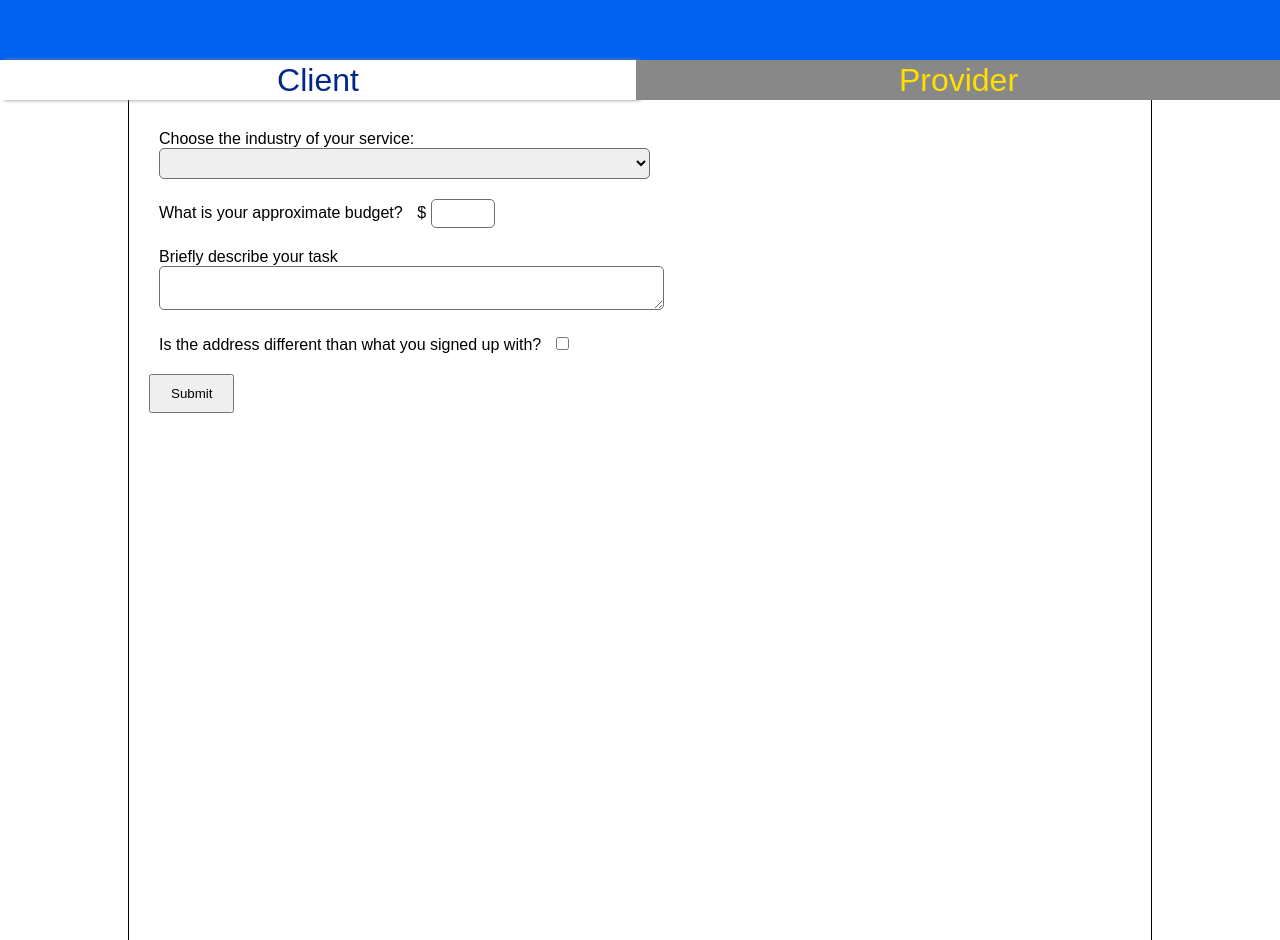
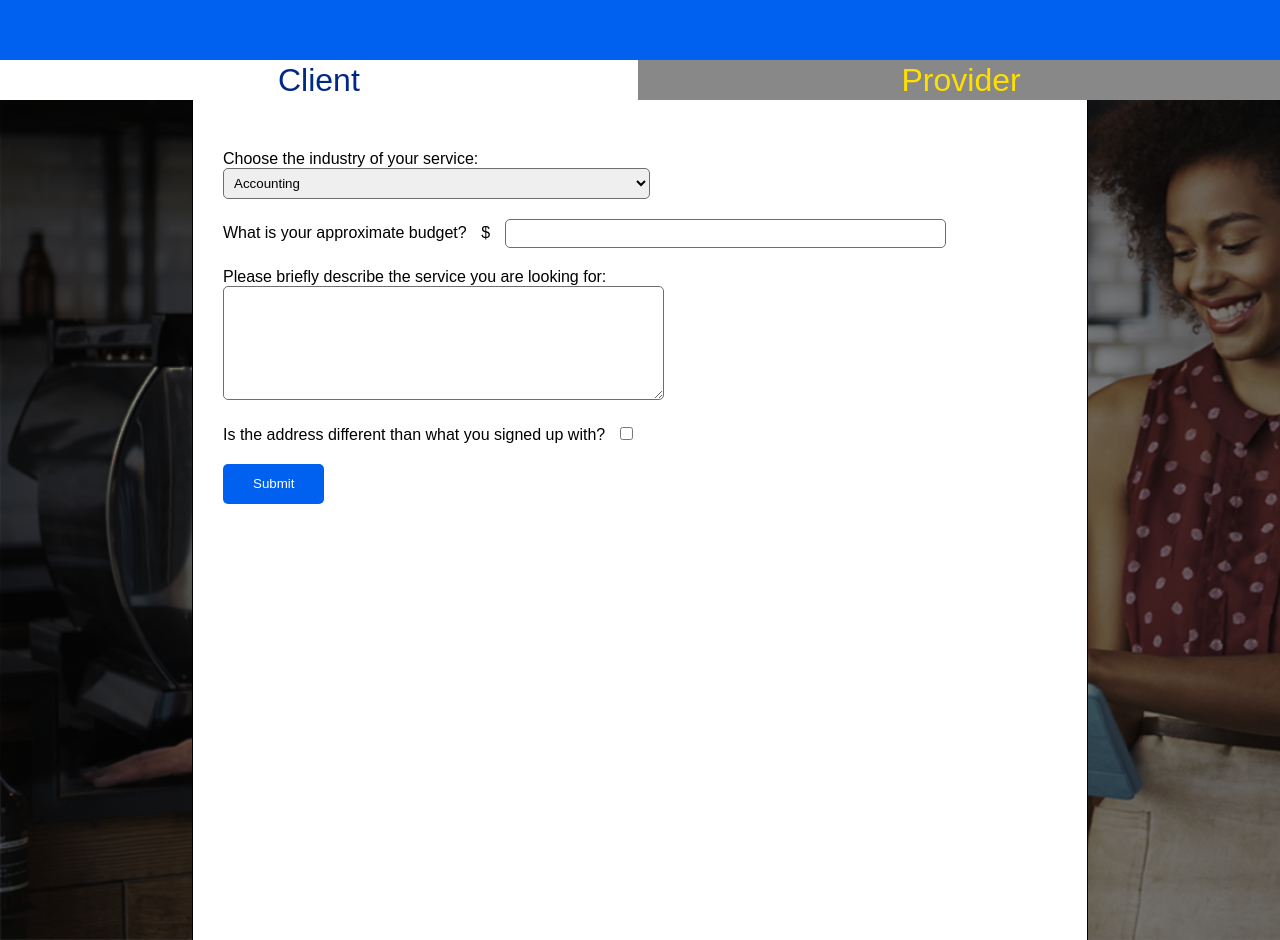
Before and after one commit to dannygosain1/RBC-Serve, a Flask app: template templates/main.html in a window 1280 px wide. Run offline with Flask 2, Linux system fonts and the light colour scheme; the template is opened without the code that fills it, so the values that code supplies are empty; some libraries are stand-ins or nearby versions.

Commit message:
new UI changes

```diff
--- a/static/css/main.css
+++ b/static/css/main.css
@@ -1,14 +1,14 @@
 body{
 	margin: 0;
 	padding: 0;
-
 	font-family: Arial, Helvetica, sans-serif;
+	background-color: #000;
+	background: url(../../images/start_small.png);
+	background-repeat: no-repeat;
+	background-size: auto 100%;
 }
 .hidden-content {
 	display: none;
-}
-.shown-content {
-	display: block;
 }
 
 header {
@@ -17,6 +17,7 @@ header {
 }
 .nav-bar {
 	width: 100%;
+
 	height: 40px;
 }
 ul {
@@ -27,25 +28,21 @@ ul {
 }
 .nav-bar li {
 	display: inline-block;
-	list-style: none;
-	width: calc(50% - 4px);
+	width: calc(50% - 2.25px);
 	text-align: center;
 	height: 40px;
 	line-height: 40px;
 	font-size: 2.0em;
-}
-.nav-bar .inactive {
 	color: #FEDF01;
 }
 .nav-bar .active {
 	color: #002888;
 	background-color: #fff;
-  box-shadow: 4px 0px 4px #888888;
 }
 
 .container {
 	padding: 20px;
-	margin: 0 10%;
+	margin: 0 15%;
 	min-width: 764px;
 	background-color: #fff;
 	height: 100vh;
@@ -71,6 +68,9 @@ input, textarea, select {
 	min-width: 300px;
 	width: 50%;
 }
+textarea {
+	min-height:	100px;
+}
 #moneyoffered {
 	margin-left: 0;
 	width: 50px;
@@ -80,6 +80,12 @@ input, textarea, select {
 	width: auto;
 	min-width: 0;
 }
-#submitpost {
-	padding: 10px 20px;
+form button {
+	background-color: #0060f0;
+	color: #fff;
+	padding: 10px 30px;
+	border: none;
+	border-radius: 5px;
+	margin-left: 10px;
+	line-height: 20px;
 }
--- a/static/js/main.js
+++ b/static/js/main.js
@@ -1,3 +1,61 @@
 $(document).ready(function() {
 
+	var clienttab = $("#client"),
+			providertab = $("#provider"),
+	    clientpage = $("#client-page"),
+	    providerpage = $("#provider-page"),
+	    diffaddress = $("#diffaddress"),
+	    submitpost = $("#submitpost"),
+	    submitsearch = $("submitsearch");
+
+	clienttab.click(function() {
+		if(clientpage.hasClass("hidden-content")) {
+			clienttab.addClass("active");
+			providertab.removeClass("active");
+			clientpage.removeClass("hidden-content");
+			providerpage.addClass("hidden-content");
+		}
+	});
+	providertab.click(function() {
+		if(providerpage.hasClass("hidden-content")) {
+			providertab.addClass("active");
+			clienttab.removeClass("active");
+			providerpage.removeClass("hidden-content");
+			clientpage.addClass("hidden-content");
+		}
+	});
+	diffaddress.click(function() {
+		let addressfields = $("#addressfields")
+		if(addressfields.hasClass("hidden-content")) {
+			addressfields.removeClass("hidden-content");
+		}	else {
+			addressfields.addClass("hidden-content");
+		}
+	});
+
+	submitpost.click(function() {
+		let	formdata = {
+					service : $("#servicelist").val(),
+					budget : $("#budget").val(),
+					description : $("#description").val()
+				},
+				diffaddress = $("#diffaddress").val();
+		if(diffaddress) {
+			formdata["diffaddress"] = true;
+			formdata["streetaddress"] = $("#streetaddress").val();
+			formdata["cityaddress"] = $("#cityaddress").val();
+			formdata["provinceaddress"] = $("#provinceaddress").val();
+			formdata["postaladdress"] = $("#postaladdress").val();
+		} else {
+			formdata["diffaddress"] = false;
+		}
+
+		$.post("/api/create_post", formdata, function(data, status){
+			if (status == "success") {
+				$("#submit-status").innerHTML = "Submitted successfully.";
+			} else {
+				$("#submit-status").innerHTML = "Submission failed. Please try again";
+			}
+		})
+	})
 });
--- a/templates/login.html
+++ b/templates/login.html
@@ -10,7 +10,7 @@
    	</head>
     <body background="images/start_small.png" width = "100%">
     	<div class="base" style="margin:0 auto;"> <br> <br> <br>
-			<div id = "logo1" style="margin:0 auto;">
+			<div id="logo1" style="margin:0 auto;">
 				<img src = "../images/RBC-LOGO-NEW.png" width = "100" >
 			</div>
 			<div id="SPLIT_1">
--- a/templates/main.html
+++ b/templates/main.html
@@ -12,24 +12,34 @@
   	<div class="nav-bar">
   		<ul>
   			<li id="client" class="active"><a id="client">Client</a></li>
-  			<li id="provider" class="inactive"><a id="provider">Provider</a></li>
+  			<li id="provider"><a id="provider">Provider</a></li>
   		</ul>
   	</div>
 
-  	<div class="client-page container">
+  	<div id="client-page" class="container">
+      <div class="row submit-status"></div>
   		<div class="search-container">
   			<form>
   				<div class="row">
   					<label>Choose the industry of your service:</label>
-  					<select id="service"></select>
+  					<select id="servicelist" placeholder=" ">
+              <option value="Accounting">Accounting</option>
+              <option value="Babysitting">Babysitting</option>
+              <option value="Baking">Baking</option>
+              <option value="Catering">Catering</option>
+              <option value="Housekeeping">Housekeeping</option>
+              <option value="IT Services">IT Services</option>
+              <option value="Plumbing">Plumbing</option>
+              <option value="Tutoring">Tutoring</option>,
+            </select>
   				</div>
   				<div class="row">
   					<label class="inline-label">What is your approximate budget?</label>
   					<label class="inline-label">$</label>
-  					<input id="moneyoffered">
+  					<input id="budget">
   				</div>
   				<div class="row">
-  					<label>Briefly describe your task</label>
+  					<label>Please briefly describe the service you are looking for:</label>
   					<textarea id="description"></textarea>
   				</div>
   				<div class="row">
@@ -62,13 +72,16 @@
   		</div>
   	</div>
 
-  	<div class="provider-page container hidden-content">
+  	<div id="provider-page" class="container hidden-content">
   		<div class="search-container">
   			<form>
   				<div class="row">
   					<label>Choose the industry of your service:</label>
   					<select id="service"></select>
   				</div>
+          <div class="row">
+            <button id="submitsearch">Submit</input>
+          </div>
   			</form>
   		</div>
   	</div>
```
